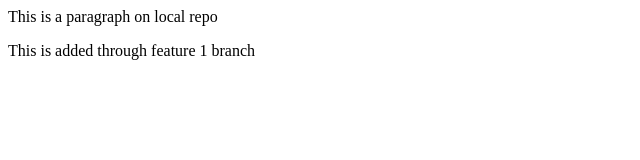
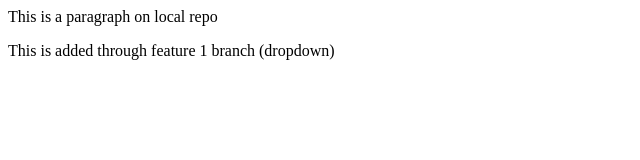
Before and after one commit to Sandip112345/Localrepo, a plain HTML site: page index.html in a window 1280 px wide. Shown: the full height of the page, 0-640 px from the left. Drawn offline with Linux system fonts and the light colour scheme.

Commit message:
added dropdown

```diff
--- a/index.html
+++ b/index.html
@@ -1,2 +1,2 @@
 <p>This is a paragraph on local repo</p>
-<p>This is added through feature 1 branch</p>
+<p>This is added through feature 1 branch (dropdown) </p>
```
